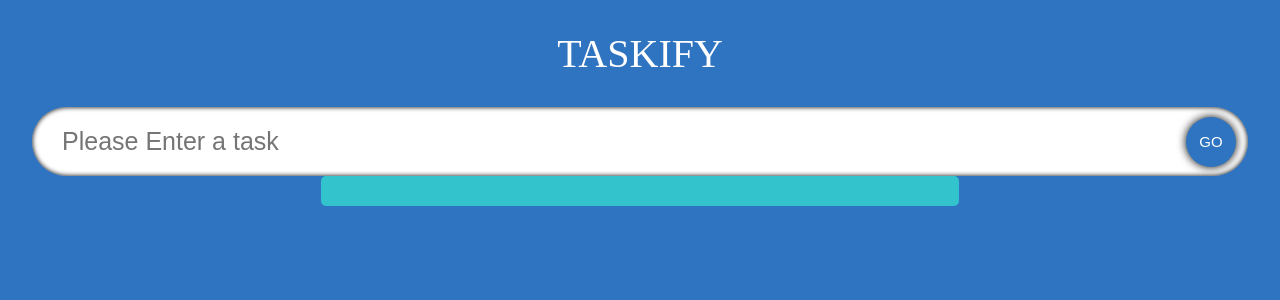
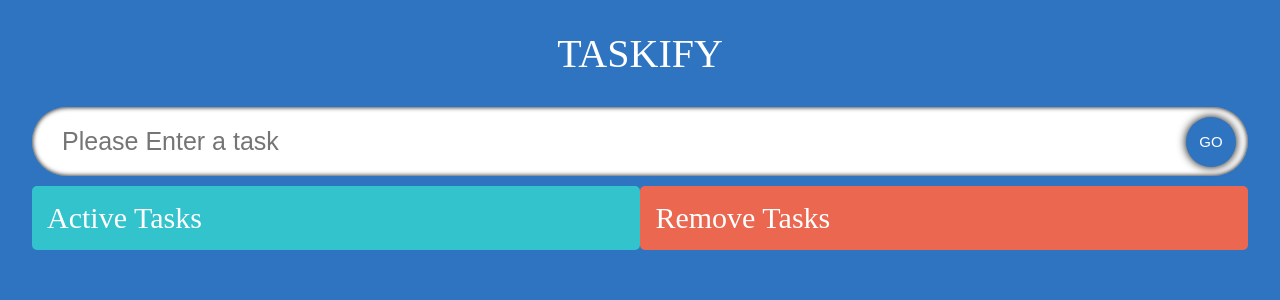
Before and after one commit to bilalgit98/React-TypeScript---Course, a React (Create React App) app in the folder typescript-course/: page / in a window 1280 px wide. Shown: the top 300 px of the page. Built offline with nearby package versions, Linux system fonts and the light colour scheme; a web font is replaced by a local one.

Commit message:
UI for Drag and Drop

```diff
--- a/typescript-course/src/components/toDoList.tsx
+++ b/typescript-course/src/components/toDoList.tsx
@@ -9,10 +9,31 @@ interface Props {
 
 const ToDoList: React.FC<Props> = ({ todos, setTodos }) => {
   return (
-    <div className="todos">
-      {todos.map((x) => (
-        <SingleTodo todo={x} key={x.id} todos={todos} setTodos={setTodos} />
-      ))}
+    <div className="container">
+      <div className="todos">
+        <span className="todos__heading">Active Tasks</span>
+
+        {todos.map((todo) => (
+          <SingleTodo
+            todo={todo}
+            todos={todos}
+            key={todo.id}
+            setTodos={setTodos}
+          />
+        ))}
+      </div>
+      <div className="todos remove">
+        <span className="todos__heading">Remove Tasks</span>
+
+        {todos.map((todo) => (
+          <SingleTodo
+            todo={todo}
+            todos={todos}
+            key={todo.id}
+            setTodos={setTodos}
+          />
+        ))}
+      </div>
     </div>
   );
 };
```
